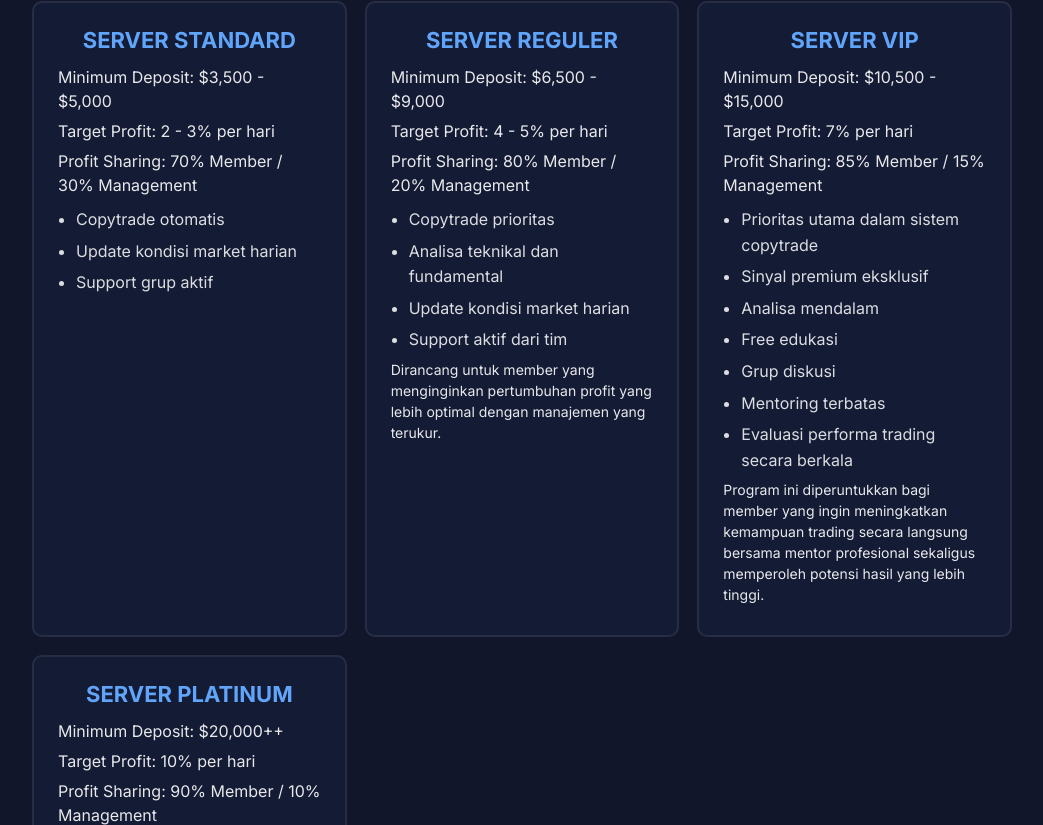
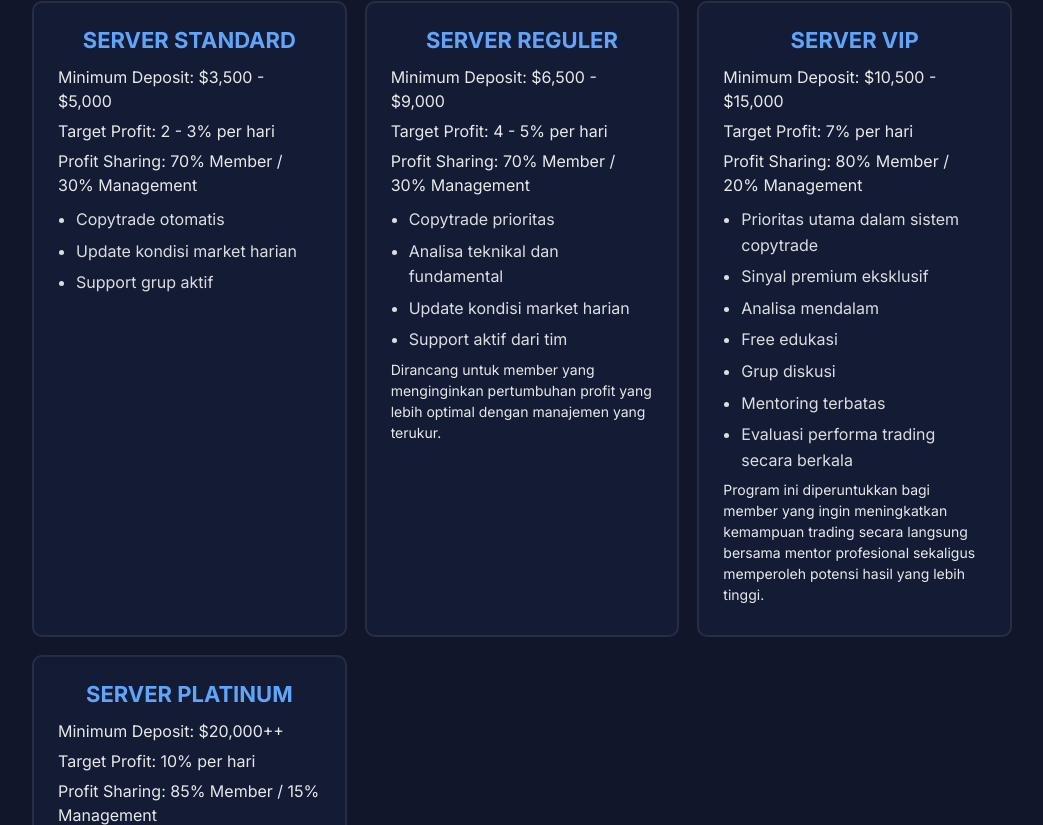
Before and after one commit to blitzz-berry/royal-eagle, a plain HTML site: page index.html in a window 1280 px wide. Shown: the part 3315-4140 px from the top of the page, without its empty margins (118-1161 px from the left). Drawn offline with Linux system fonts and the light colour scheme.

Commit message:
update profit sharing

```diff
--- a/index.html
+++ b/index.html
@@ -139,11 +139,11 @@
   Kenapa passive income ? Karena trading dilakukan secara otomatis. Profit yang dihasilkan adalah income passive
   </p200>
   </div>
-
   <div class="about-image">
     <img src="img/ilustrasicopytrade.png" alt="About Image">
   </div>
 
+  <!-- ================= SERVER INFO ================= -->
   <div class="server-info">
     <h3>Informasi Server</h3>
     <div class="server-cards">
@@ -163,7 +163,7 @@
         <h4>SERVER REGULER</h4>
         <p>Minimum Deposit: $6,500 - $9,000</p>
         <p>Target Profit: 4 - 5% per hari</p>
-        <p>Profit Sharing: 80% Member / 20% Management</p>
+        <p>Profit Sharing: 70% Member / 30% Management</p>
         <ul>
           <li>Copytrade prioritas</li>
           <li>Analisa teknikal dan fundamental</li>
@@ -177,7 +177,7 @@
         <h4>SERVER VIP</h4>
         <p>Minimum Deposit: $10,500 - $15,000</p>
         <p>Target Profit: 7% per hari</p>
-        <p>Profit Sharing: 85% Member / 15% Management</p>
+        <p>Profit Sharing: 80% Member / 20% Management</p>
         <ul>
           <li>Prioritas utama dalam sistem copytrade</li>
           <li>Sinyal premium eksklusif</li>
@@ -194,7 +194,7 @@
         <h4>SERVER PLATINUM</h4>
         <p>Minimum Deposit: $20,000++</p>
         <p>Target Profit: 10% per hari</p>
-        <p>Profit Sharing: 90% Member / 10% Management</p>
+        <p>Profit Sharing: 85% Member / 15% Management</p>
         <ul>
           <li>Akses penuh seluruh layanan premium</li>
           <li>Prioritas eksekusi sinyal</li>
```
